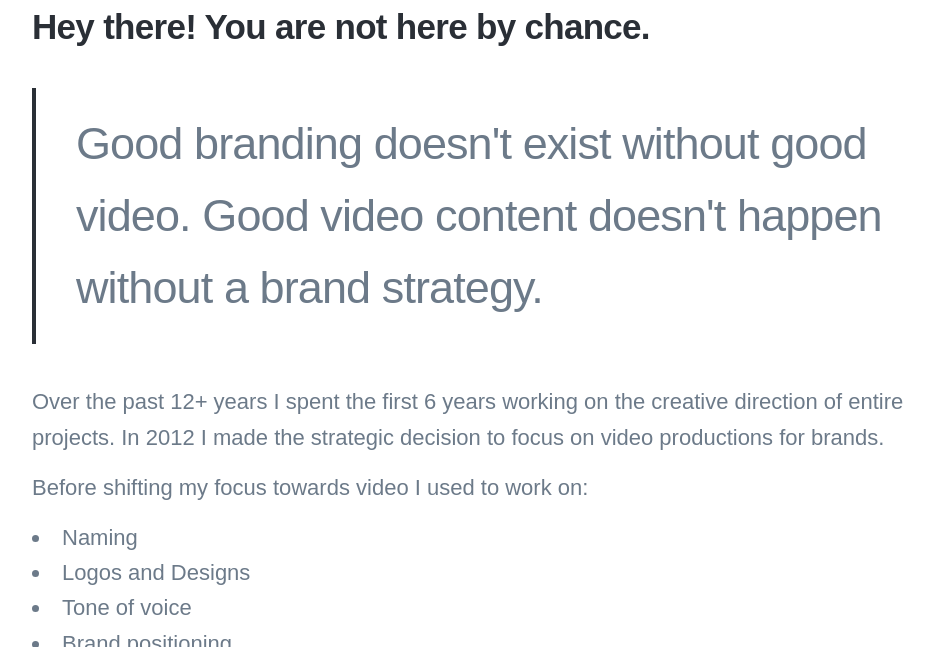
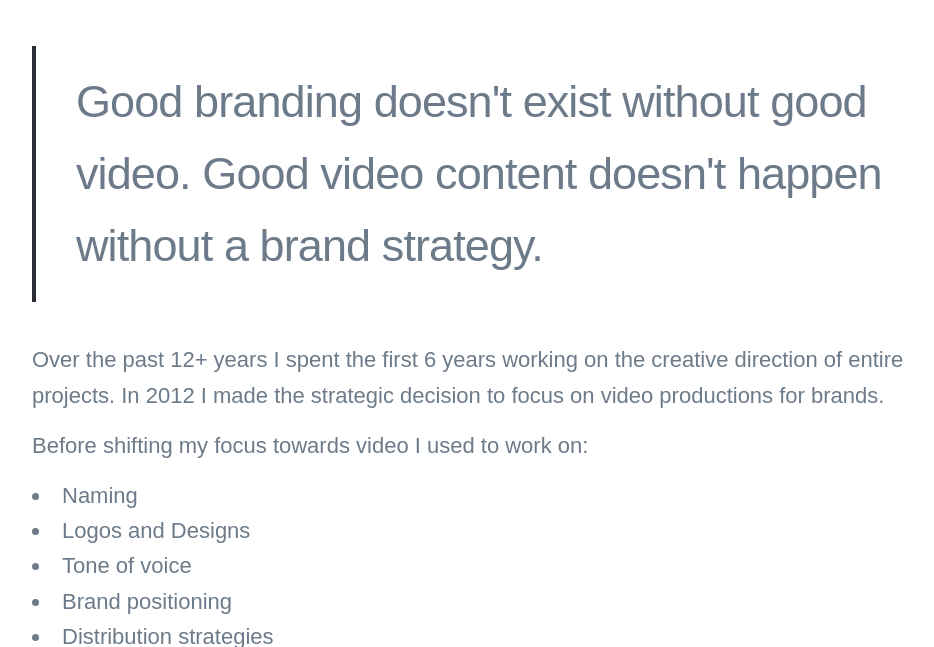
Before and after one commit to adrianomartino/amartino, a Jekyll site: the page built from _pages/about.md, in a window 1280 px wide and 900 px high, scrolled down 378 px, cut to the strip 253-900 px from the top of the window. Shown: the whole strip, without its empty margins (138-1072 px from the left). Built offline with Jekyll 4.4.1, drawn with Linux system fonts in a browser that asks for light colours; nearby versions of some CDN libraries; some web fonts are replaced.

Commit message:
Update from Forestry.io Adriano Martino updated _pages/about.md

```diff
--- a/_pages/about.md
+++ b/_pages/about.md
@@ -6,8 +6,6 @@ description: Personal is the perfect theme for developers, designers and other c
 featured_image: https://res.cloudinary.com/martinobranding/image/upload/v1555965383/adrianomartinocom/Adriano_Martino_Video_Marketing_rgg8m2.jpg
 
 ---
-## Hey there! You are not here by chance.
-
 <blockquote>Good branding doesn't exist without good video. Good video content doesn't happen without a brand strategy.&nbsp;</blockquote>
 
 <p>Over the past 12+ years I spent the first 6 years working on the creative direction of entire projects. In 2012 I made the strategic decision to focus on video productions for brands.</p>
```
